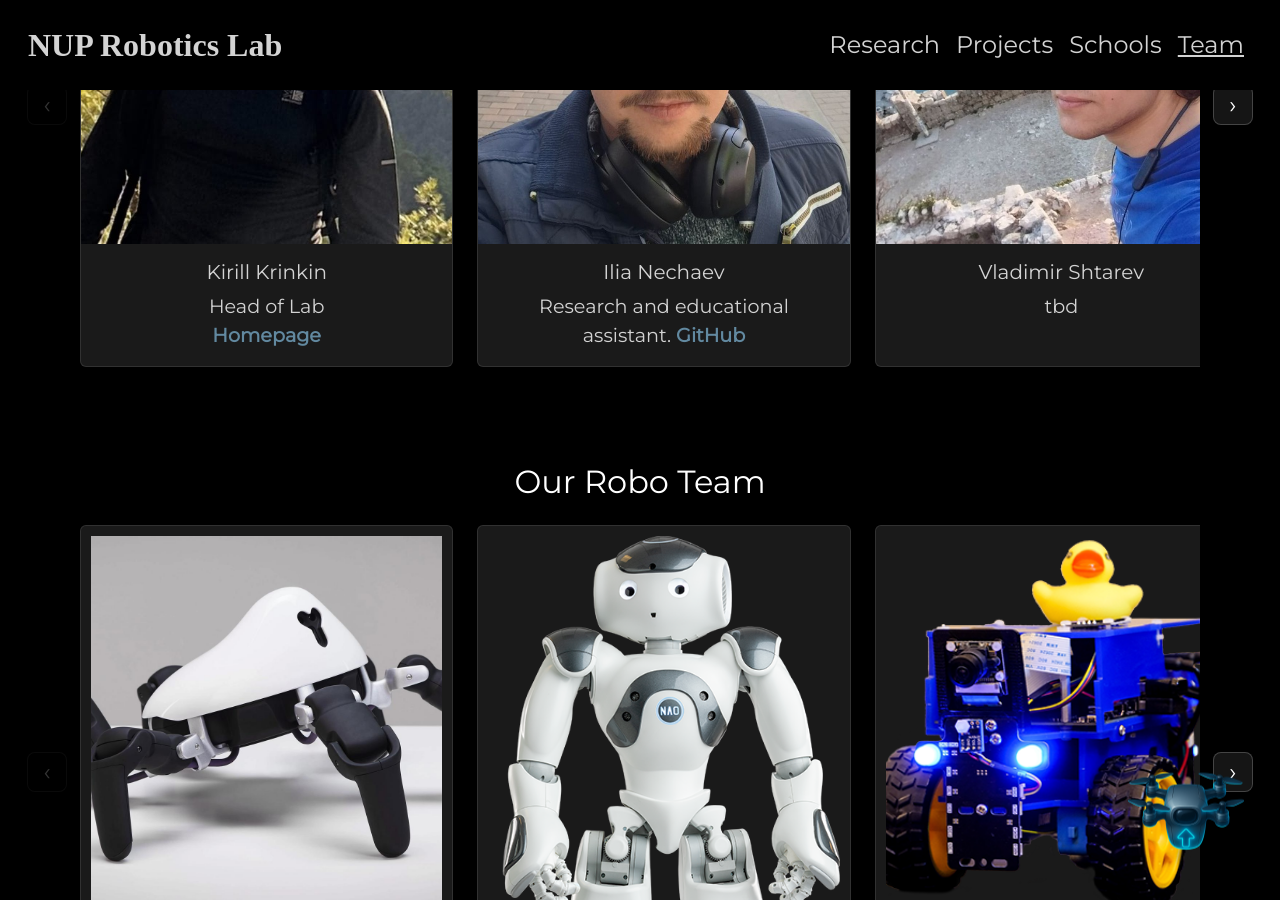
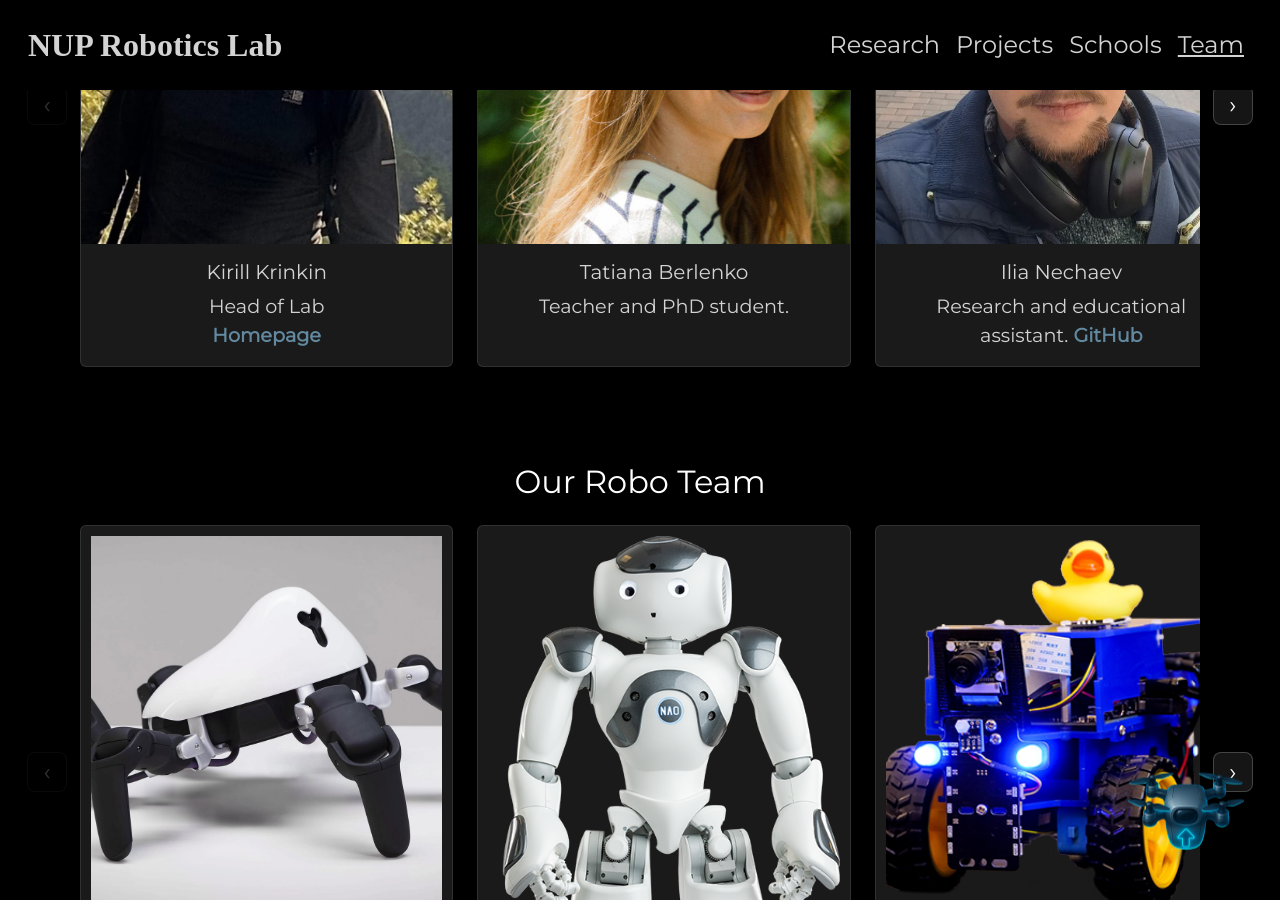
Before and after one commit to rcicd/robo_lab, a Jekyll site: the page built from about.md, in a window 1280 px wide and 900 px high, scrolled down 515 px. Built offline with Jekyll 4.4.1, drawn with Linux system fonts in a browser that asks for light colours; some web fonts are replaced.

Commit message:
Update about.md

```diff
--- a/about.md
+++ b/about.md
@@ -9,6 +9,10 @@ team_members:
     image: "/assets/img/team/KirillKrinkin.jpg"
     description: "Head of Lab <br><a href='https://krinkin.com'>Homepage</a>"
 
+  - name: "Tatiana Berlenko"
+    image: "/assets/img/team/TatianaBerlenko.JPG"
+    description: "Teacher and PhD student."
+
   - name: "Ilia Nechaev"
     image: "/assets/img/team/IliaNechaev.jpg"
     description: "Research and educational assistant. <a href='https://github.com/SPGC'>GitHub</a>"
@@ -16,10 +20,6 @@ team_members:
   - name: "Vladimir Shtarev"
     image: "/assets/img/team/VladimirShtarev.jpg"
     description: "tbd"
-
-  - name: "Tatiana Berlenko"
-    image: "/assets/img/team/TatianaBerlenko.JPG"
-    description: "Teacher and PhD student."
 
   - name: "Ivan Voevodskiy"
     image: "/assets/img/team/IvanVoevodskiy.jpg"
```
